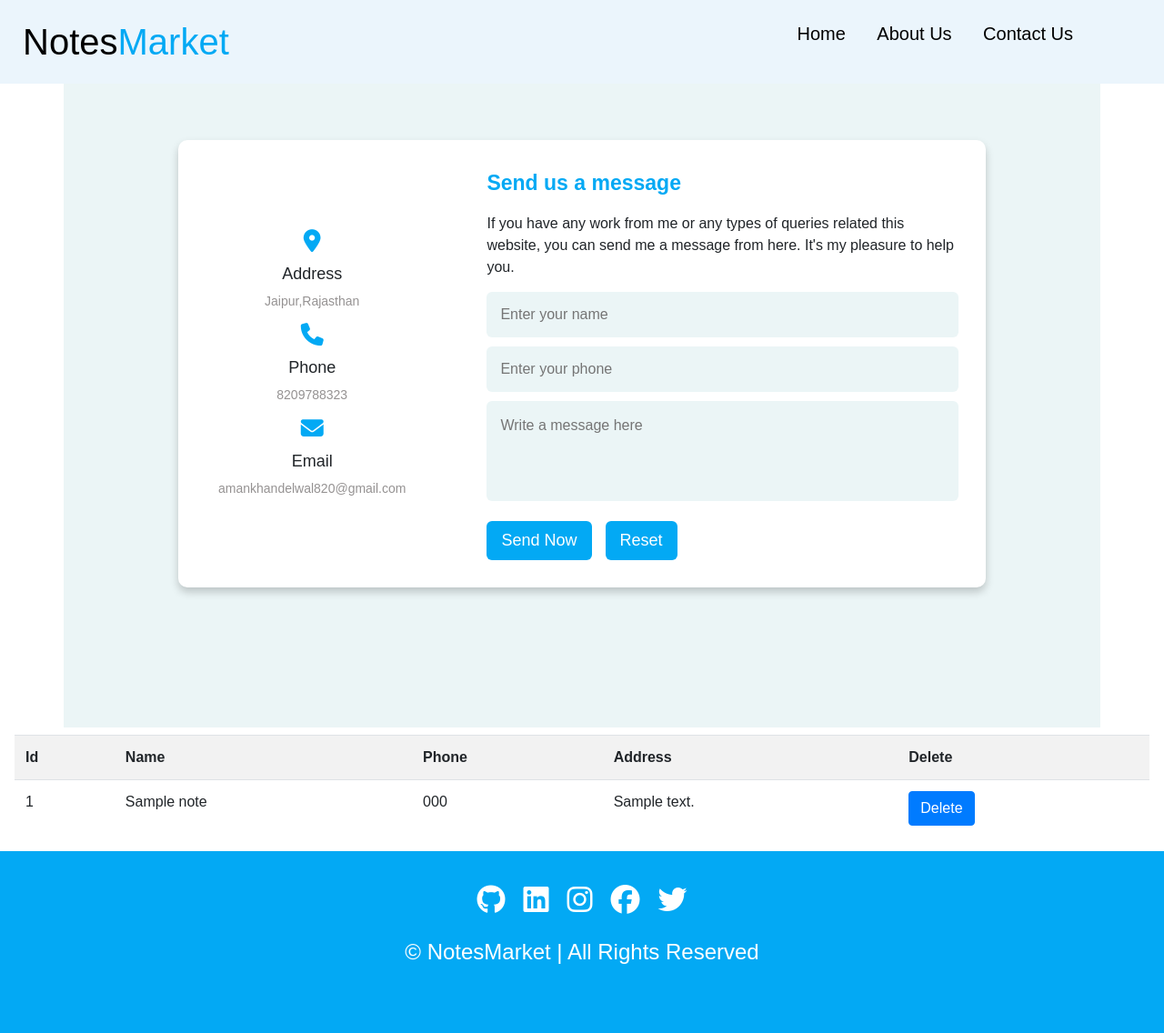
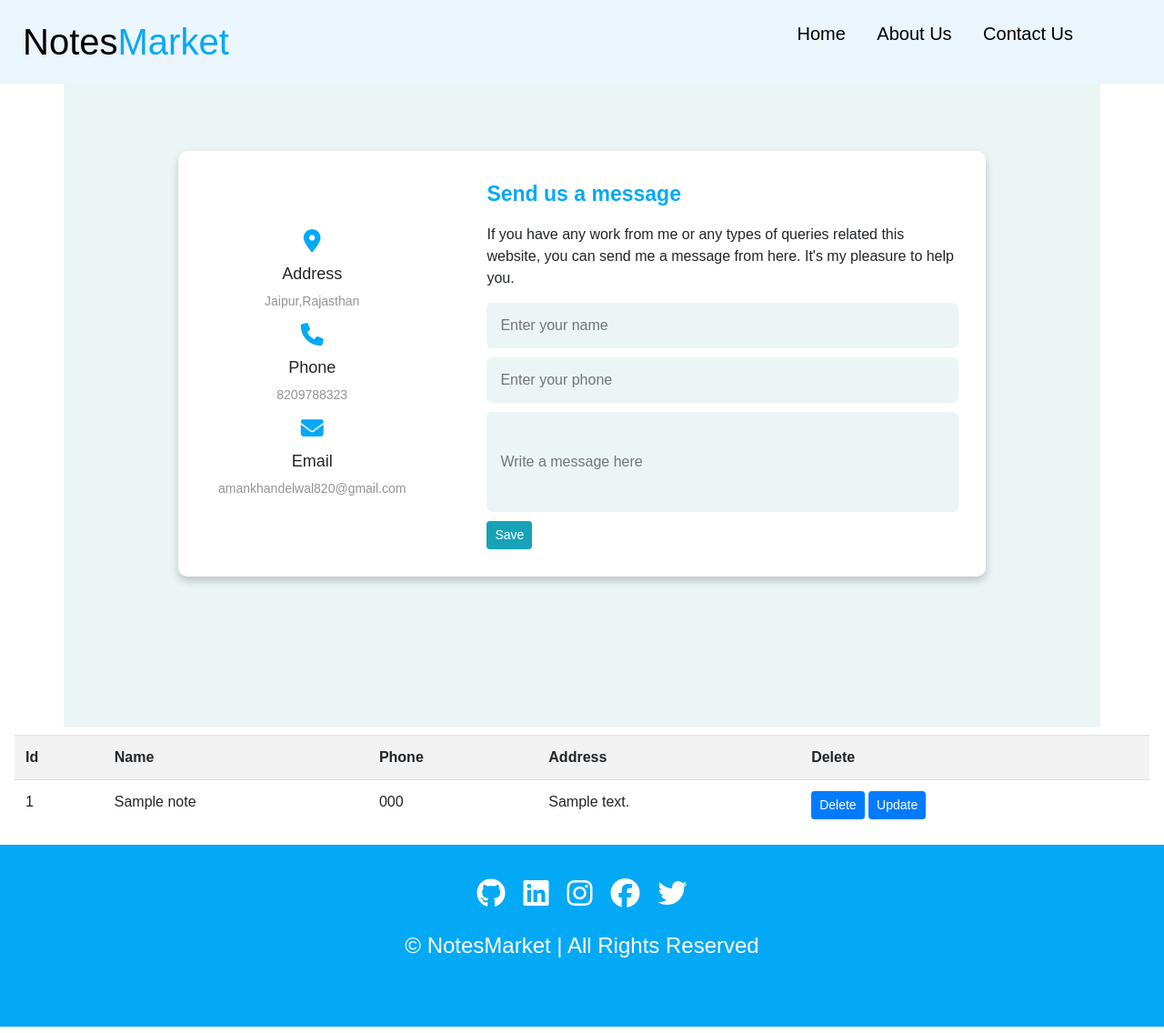
Before and after one commit to Aman-khandelwal123/NotesMarket, a PHP site: page /contact.php in a window 1280 px wide. Shown: the whole page at 91% size. Run offline with PHP 8.4, Linux system fonts and the light colour scheme; tables that the repository leaves empty or names only in its code hold one stand-in row (values such as "Sample post"); some libraries are stand-ins or nearby versions.

Commit message:
updatecontact

```diff
--- a/contact.php
+++ b/contact.php
@@ -23,10 +23,47 @@ if (isset($_POST['submit'])) {
 // <!-- SHOW DATA -->
 $sql1 = "SELECT * FROM `add_notes`";
 $result1 = mysqli_query($conn, $sql1);
+
+// update
+if (isset($_POST['update'])) {
+    $upd_id = $_GET['id'];
+    $name = $_POST['name'];
+    $phone = $_POST['phone'];
+    $address = $_POST['address'];
+    // if (empty($_FILES['img']['name'])) {
+    //     $image = $_POST['old_image'];
+    // } else {
+    //     $image = $_FILES['img']['name'];
+    //     $img_tmp = $_FILES['img']['tmp_name'];
+    //     $size = $_FILES['img']['size'];
+    //     $img_type = $_FILES['img']['type'];
+    //     move_uploaded_file($img_tmp, "upload/" . $image);
+    // }
+    $sql2 = "UPDATE `add_notes` SET name = '$name',phone='$phone',address= '$address' WHERE id = '$upd_id'";
+    $res = mysqli_query($conn, $sql2);
+    if ($res) {
+        header('Location:contact.php');
+    } else {
+        echo "Data Not Updated";
+    }
+}
 ?>
 
 
 <div class="container">
+    <!-- update -->
+    <?php
+    if (isset($_GET['id'])) {
+        // $upd_id = $_GET['id'];
+        // $sqlio = "SELECT *FROM tbl_student WHERE id = '$upd_id'";
+        // $resu = mysqli_query($conn, $sqlio);
+        // $update = mysqli_fetch_assoc($resu);
+        $upd_id = $_GET['id'];
+        $sqlio = "SELECT *FROM add_notes WHERE id = '$upd_id'";
+        $resu = mysqli_query($conn, $sqlio);
+        $update = mysqli_fetch_assoc($resu);
+    }
+    ?>
     <section class="contact-us">
         <div class="left-side">
             <div class="address details">
@@ -54,19 +91,26 @@ $result1 = mysqli_query($conn, $sql1);
             <form method='post' enctype="multipart/form-data">
                 <!-- <input type='hidden' name='form-name' value='form 1' /> -->
                 <div class="input-box">
-                    <input id="" type="text" name="name" placeholder="Enter your name" required>
+                    <input id="" type="text" name="name"  value="<?php if (isset($upd_id)) { echo $update['name'];} ?>" placeholder="Enter your name" required>
                 </div>
                 <div class="input-box">
-                    <input id="phone" type="phone" name="phone" placeholder="Enter your phone" required>
+                    <input id="" type="phone" name="phone"  value="<?php if (isset($upd_id)) { echo $update['phone'];} ?>" placeholder="Enter your phone" required>
                 </div>
                 <div class="input-box message-box">
-                    <textarea id="message" name="address" placeholder="Write a message here" required></textarea>
+                    <input id=""  name="address" value="<?php if (isset($upd_id)) { echo $update['address'];} ?>" placeholder="Write a message here" required></input>
                 </div>
-                <div class="button">
+                <!-- <div class="button">
                     <input type="submit" name="submit" onclick="myFunction()" value="Send Now">
                 </div>
                 <div class="button">
                     <input type="reset" value="Reset">
+                </div> -->
+                <div class="col-md-12 mt-2 px-0">
+                    <?php if (isset($upd_id)) {
+                        echo "<button class='btn btn-sm btn-warning' type='submit' name='update'>Update</button>";
+                    } else {
+                        echo "<button mb-2 class='btn btn-sm btn-info' type='submit' name='submit'>Save</button>";
+                    } ?>
                 </div>
             </form>
         </div>
@@ -101,7 +145,8 @@ $result1 = mysqli_query($conn, $sql1);
                             <?php echo $data['address'] ?>
                         </td>
                         <td>
-                            <a href="delete.php?id=<?php echo $data['id'] ?>"><button type="delete" class="btn btn-primary" type="delete" name="delete">Delete</button></a>
+                            <a href="delete.php?id=<?php echo $data['id'] ?>"><button type="delete" class="btn btn-sm btn-primary" type="delete" name="delete">Delete</button></a>
+                            <a href="contact.php?id=<?php echo $data['id'] ?>"><button class='btn btn-sm btn-primary' type="update" name="update">Update</button></a>
                         </td>
                     </tr>
                 <?php
```
